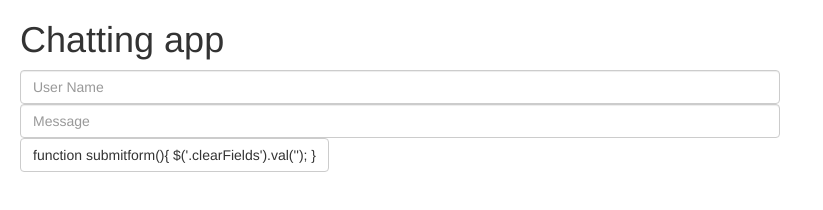
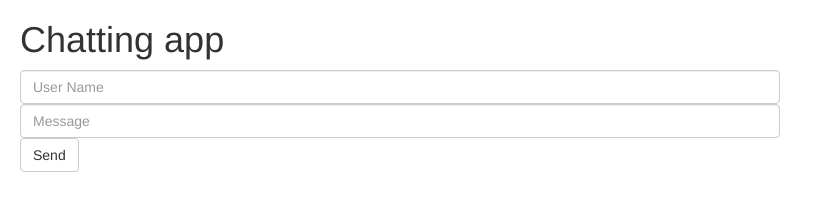
Before and after one commit to DenilNair/websocket_chat, a website: page public/index.html in a window 1280 px wide. Shown: the whole page, without its empty margins (0-823 px from the left). Drawn offline with nearby package versions, Linux system fonts and the light colour scheme; no server answers.

Commit message:
Update index.html

```diff
--- a/public/index.html
+++ b/public/index.html
@@ -22,7 +22,7 @@
 		<form name="chatting">
 		<input type="text" id="handle" class="form-control"  placeholder="User Name" />
 		<input type="text" id="message" class="form-control clearFields"  placeholder="Message"/>
-		<button  type="submit" id="send" class="btn btn-default" onclick="submitForm()>Send</button>
+		<button  type="submit" id="send" class="btn btn-default" onclick="submitForm()">Send</button>
 		</form>
 	  </div>
 	</div>
```
